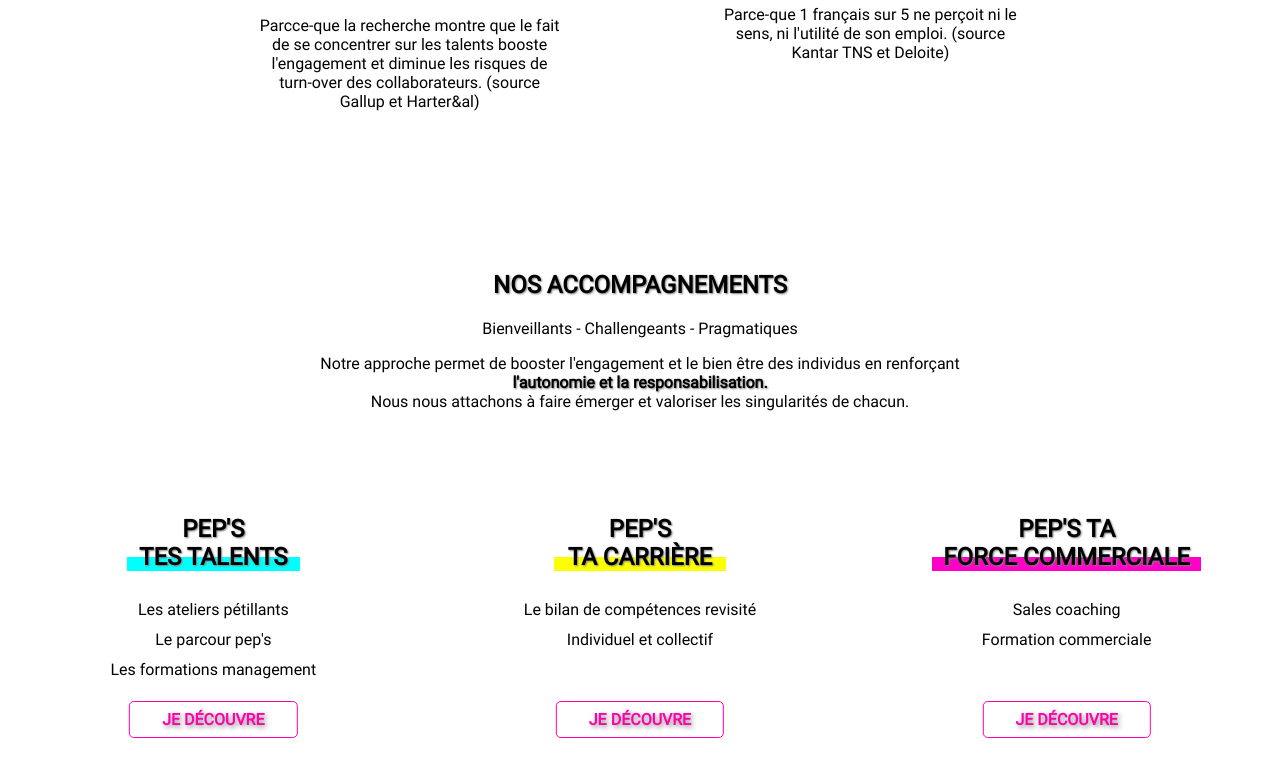
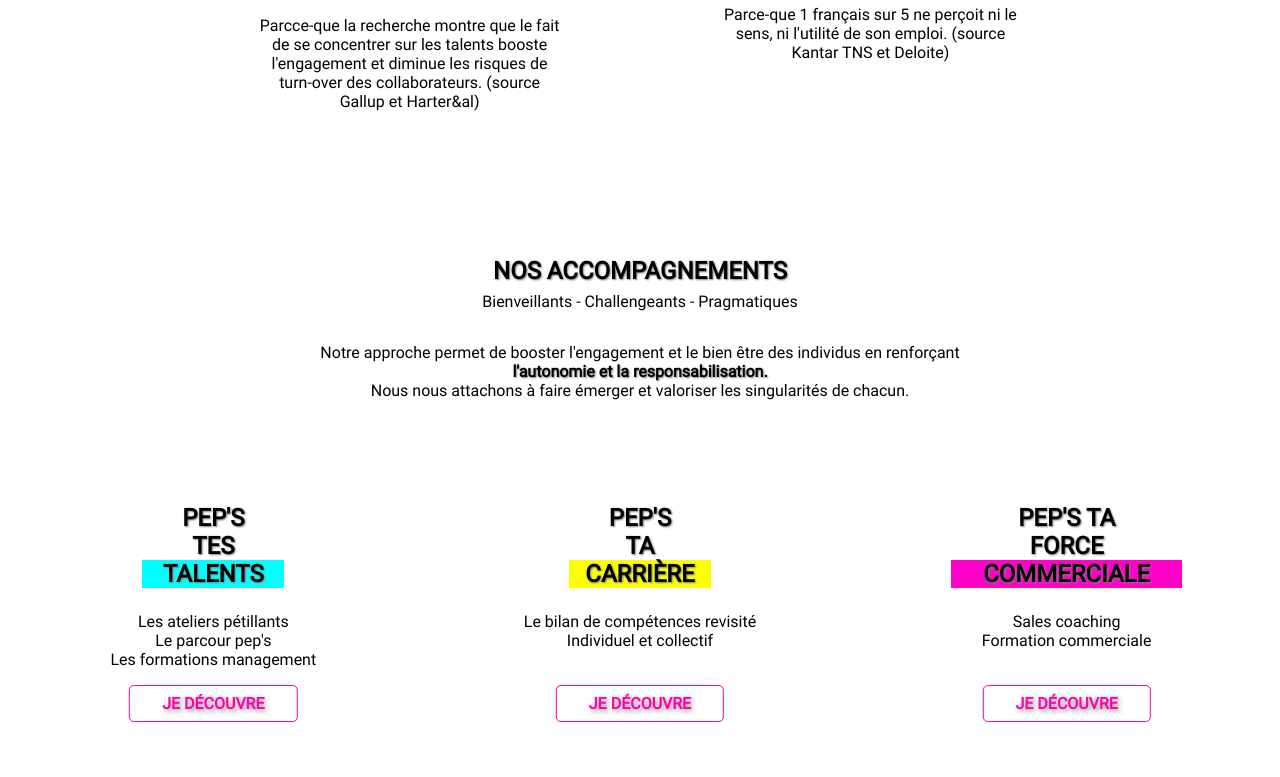
Before and after one commit to MichaelDesco/pepsCoachingExo, a plain HTML site: page index.html in a window 1280 px wide. Shown: the part 2059-2836 px from the top of the page. Drawn offline with Linux system fonts and the light colour scheme.

Commit message:
pepscoaching2

```diff
--- a/assets/css/style.css
+++ b/assets/css/style.css
@@ -129,7 +129,7 @@ h1{
 }
 .methode-top>p{
     text-align: center;
-    padding: 2vh 30vw;
+    padding: 2vh 31vw;
 }
 .methode-top>h2{
     text-align: center;
@@ -168,12 +168,16 @@ h1{
 /* accompagnement header */
 .accompagnement-top{
     text-align: center;
-    margin-bottom: 10vh;
+    margin-bottom: 8vh;
 }
 
 .accompagnement-top>p{
     display: flex;
     flex-direction: column;
+    padding-bottom: 2vh;
+}
+.accompagnement-top>h2{
+    line-height: 1px;
 }
 
 /* accompagnement main */
@@ -194,28 +198,31 @@ h1{
 .accompagnement>h3{
     font-size: 1.5rem;
 }
-.accompagnement>p{
-    line-height: 30px;
+.accompagnement>ul{
+    padding: 0;
+}
+.accompagnement>ul li{
+    list-style: none;
 }
 .talent::after{
     content: "TES TALENTS";
     display: block;
     margin: 0 auto;
-    width: 45%;
+    width: 37%;
     background:linear-gradient(white 50%, rgb(0, 255, 255) 50%);
 }
 .carrière::after{
     content: "TA CARRIÈRE";
     display: block;
     margin: 0 auto;
-    width: 45%;
+    width: 37%;
     background:linear-gradient(white 50%, rgb(251, 255, 0) 50%);
 }
 .force::after{
     content: "FORCE COMMERCIALE";
     display: block;
     margin: 0 auto;
-    width: 70%;
+    width: 60%;
     background:linear-gradient(white 50%, rgb(255, 0, 200) 50%);
 }
 #accompagnement .btn{
--- a/index.html
+++ b/index.html
@@ -97,17 +97,27 @@
             <div class="accompagnements">
                 <div class="accompagnement">
                     <h3 class="talent">PEP'S</h3>
-                    <p>Les ateliers pétillants<br>Le parcour pep's<br>Les formations management</p>
+                    <ul>
+                        <li>Les ateliers pétillants</li>
+                        <li>Le parcour pep's</li>
+                        <li>Les formations management</li>
+                    </ul>
                     <a href="accueil" class="btn btn-secondary">JE DÉCOUVRE</a>
                 </div>
                 <div class="accompagnement">
                     <h3 class="carrière">PEP'S</h3>
-                    <p>Le bilan de compétences revisité<br>Individuel et collectif</p>
+                    <ul>
+                        <li>Le bilan de compétences revisité</li>
+                        <li>Individuel et collectif</li>
+                    </ul>
                     <a href="accueil" class="btn btn-secondary">JE DÉCOUVRE</a>
                 </div>
                 <div class="accompagnement">
                     <h3 class="force">PEP'S TA</h3>
-                    <p>Sales coaching<br> Formation commerciale</p>
+                    <ul>
+                        <li>Sales coaching</li>
+                        <li>Formation commerciale</li>
+                    </ul>
                     <a href="accueil" class="btn btn-secondary">JE DÉCOUVRE</a>
                 </div>
             </div>
```
